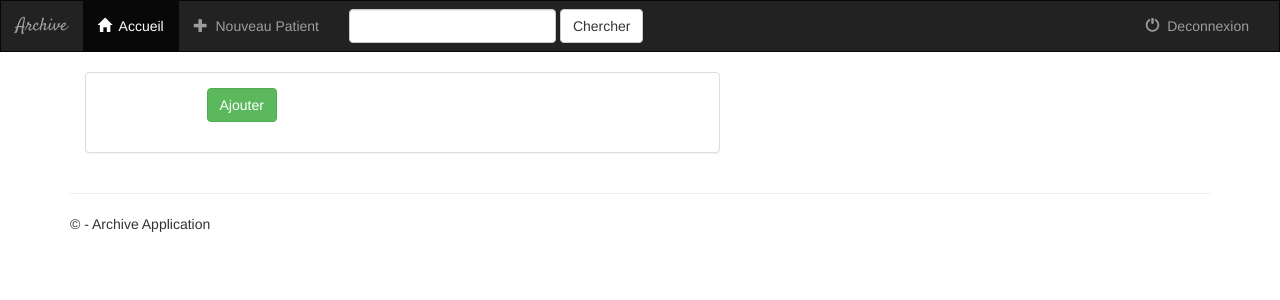
After one commit to AELHAKIMI/ArchiveApp, a Django app: template app/templates/app/patient_form.html in a window 1280 px wide. The commit adds this page. Shown: the top 300 px of the page. Run offline with Django 3.2, Linux system fonts and the light colour scheme; the template is opened without the code that fills it, so the values that code supplies are empty; some libraries are stand-ins or nearby versions.

Commit message:
Home 30/08/2018

```diff
--- a/Archive/urls.py
+++ b/Archive/urls.py
@@ -18,7 +18,9 @@ from django.urls import path, include
 from django.conf.urls import url
 
 urlpatterns = [
+    url(r'^$', include('app.urls')),
     url(r'^admin/', admin.site.urls),
     url(r'^archive/', include('app.urls')),
 
+
 ]
--- a/app/models.py
+++ b/app/models.py
@@ -1,4 +1,5 @@
 from django.db import models
+from django.urls import reverse
 
 # Create your models here.
 
@@ -12,6 +13,9 @@ class Patient(models.Model):
 
     def __str__(self):
         return self.IndexPatient + " - " + self.NomPatient
+
+    def get_absolute_url(self):
+        return reverse('detail', kwargs={'pk': self.pk})
 
 
 class Service(models.Model):
--- /dev/null
+++ b/app/static/css/style.css
@@ -0,0 +1,6 @@
+.navbar{
+    border-radius: 0px;
+}
+.navbar-brand{
+    font-family: 'Satisfy', cursive;
+}
--- /dev/null
+++ b/app/templates/app/form-template.html
@@ -0,0 +1,9 @@
+{% for field in form  %}
+  <div class=" form-group">
+      <div class=" col-sm-offset-2 col-sm-10">
+        <span class=" text-danger small">{{field.errors}}</span>
+      </div>
+      <label class=" control-label col-sm-2">{{ field.labe_tag}}</label>
+      <div class=" col-sm-10"> {{field}}  </div>
+  </div>
+{% endfor %}
--- a/app/templates/layout.html
+++ b/app/templates/app/layout.html
@@ -6,6 +6,8 @@
     <title>{{ title }}</title>
     {% load static %}
     <link rel="stylesheet" href="http://maxcdn.bootstrapcdn.com/bootstrap/3.3.6/css/bootstrap.min.css">
+    <link rel="stylesheet" href= " {% static 'css/style.css' %} " >
+    <link href="https://fonts.googleapis.com/css?family=Satisfy" rel="stylesheet">
     <script src="https://maxcdn.bootstrapcdn.com/bootstrap/3.3.6/js/bootstrap.min.js"></script>
     <script src="https://code.jquery.com/jquery-1.12.4.min.js"  integrity="sha256-ZosEbRLbNQzLpnKIkEdrPv7lOy9C27hHQ+Xp8a4MxAQ="  crossorigin="anonymous"></script>
 </head>
@@ -19,43 +21,34 @@
                     <span class="icon-bar"></span>
                     <span class="icon-bar"></span>
                 </button>
-                <a href="/archive/" class="navbar-brand">Archive</a>
+                <a href="{% url 'index' %}" class="navbar-brand">Archive</a>
 
             </div>
             <div class="navbar-collapse collapse" id="topNavbar">
                 <ul class="nav navbar-nav">
                     <li class="active">
                         <a href="{% url 'index' %}">
-                            <span class="glyphicon glyphicon-home" aria-hidden="true"></span>&nbsp; Home
+                            <span class="glyphicon glyphicon-home" aria-hidden="true"></span>&nbsp; Accueil
                         </a>
                     </li>
                     <li class="">
-                            <a href="#">
-                                <span class="glyphicon glyphicon-plus " aria-hidden="true"></span>&nbsp; Patient
+                            <a href=" {% url 'Patient-add' %}">
+                                <span class="glyphicon glyphicon-plus " aria-hidden="true"></span>&nbsp; Nouveau Patient
                             </a>
                     </li>
-                    <li class="">
-                            <a href="#">
-                                <span class="glyphicon glyphicon-plus" aria-hidden="true"></span>&nbsp; Dossier
-                            </a>
-                    </li>
-                    <li class="">
-                            <a href="#">
-                                <span class="glyphicon glyphicon-plus" aria-hidden="true"></span>&nbsp; Service
-                            </a>
-                    </li>
+
                 </ul>
 
-                <form class="navbar-form navbar-right" role="search" method="GET" action="#">
+                <form class="navbar-form navbar-left" role="search" method="GET" action="#">
                     <div class="form-group">
                         <input type="text" class="form-control" name="q" value="">
                     </div>
-                    <button type="submit" class="btn btn-default">Search</button>
+                    <button type="submit" class="btn btn-default">Chercher</button>
                 </form>
                 <ul class="nav navbar-nav navbar-right">
                     <li class="">
                         <a href="#">
-                            <span class="glyphicon glyphicon-off" aria-hidden="true"></span>&nbsp; Logout
+                            <span class="glyphicon glyphicon-off" aria-hidden="true"></span>&nbsp; Deconnexion
                         </a>
                     </li>
 
--- /dev/null
+++ b/app/templates/app/patient_form.html
@@ -0,0 +1,27 @@
+{% extends "layout.html" %}
+{% block body %}
+
+<div class="container-fluid">
+    <div class="row">
+        <div class="col-sm-12 col-md-7">
+            <div class="panel panel-default">
+                <div class="panel-body">
+                    <form class="form-horizontal" action="" method="POST" enctype="multipart/form-data">
+                        {% csrf_token %}
+                        {% include "form-template.html" %}
+                        <div class="form-group">
+                            <div class=" col-xs-offset-2 col-sm-10">
+                                <button type="submit" class="btn btn-success"> Ajouter</button>
+                            </div>
+                        </div>
+                    </form>
+
+                </div>
+
+            </div>
+
+        </div>
+    </div>
+</div>
+
+{% endblock %}
--- a/app/urls.py
+++ b/app/urls.py
@@ -3,5 +3,8 @@ from . import views
 
 urlpatterns = [
     url(r'^$', views.IndexView.as_view(), name='index'),
-    url(r'^(?P<pk>[0-9]+)/$', views.DetailView.as_view() , name="detail")
+    url(r'^(?P<pk>[0-9]+)/$', views.DetailView.as_view() , name="detail"),
+
+    #/archive/Patient/add/
+    url(r'^Patient/add/$', views.PatientCreate.as_view(), name='Patient-add'),
 ]
--- a/app/views.py
+++ b/app/views.py
@@ -1,4 +1,5 @@
 from django.shortcuts import render
+from django.views.generic.edit import DeleteView, UpdateView,CreateView
 from django.views import generic
 from .models import Patient, Service, Dossier
 
@@ -14,3 +15,8 @@ class IndexView(generic.ListView):
 class DetailView(generic.DetailView):
     model = Patient
     template_name = 'Detail.html'
+
+
+class PatientCreate(CreateView):
+    model = Patient
+    fields = ['IndexPatient', 'NomPatient', 'SexePatient', 'NumTelephone', 'AdressePatient' ]
```
Also changed, not shown: app/templates/app/detail.html (renamed from app/templates/detail.html), app/templates/app/functions.html (added), app/templates/app/index.html (renamed from app/templates/index.html).
